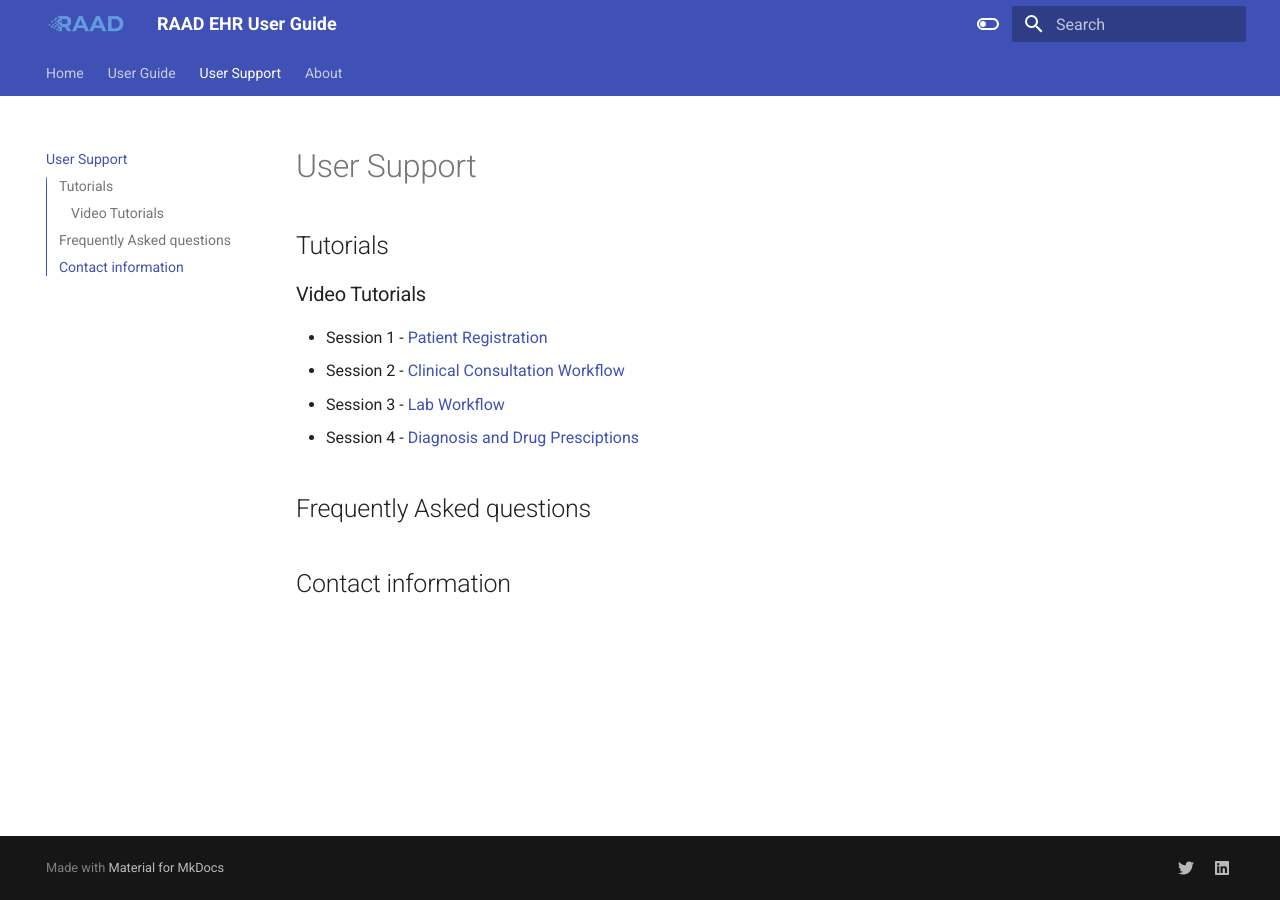
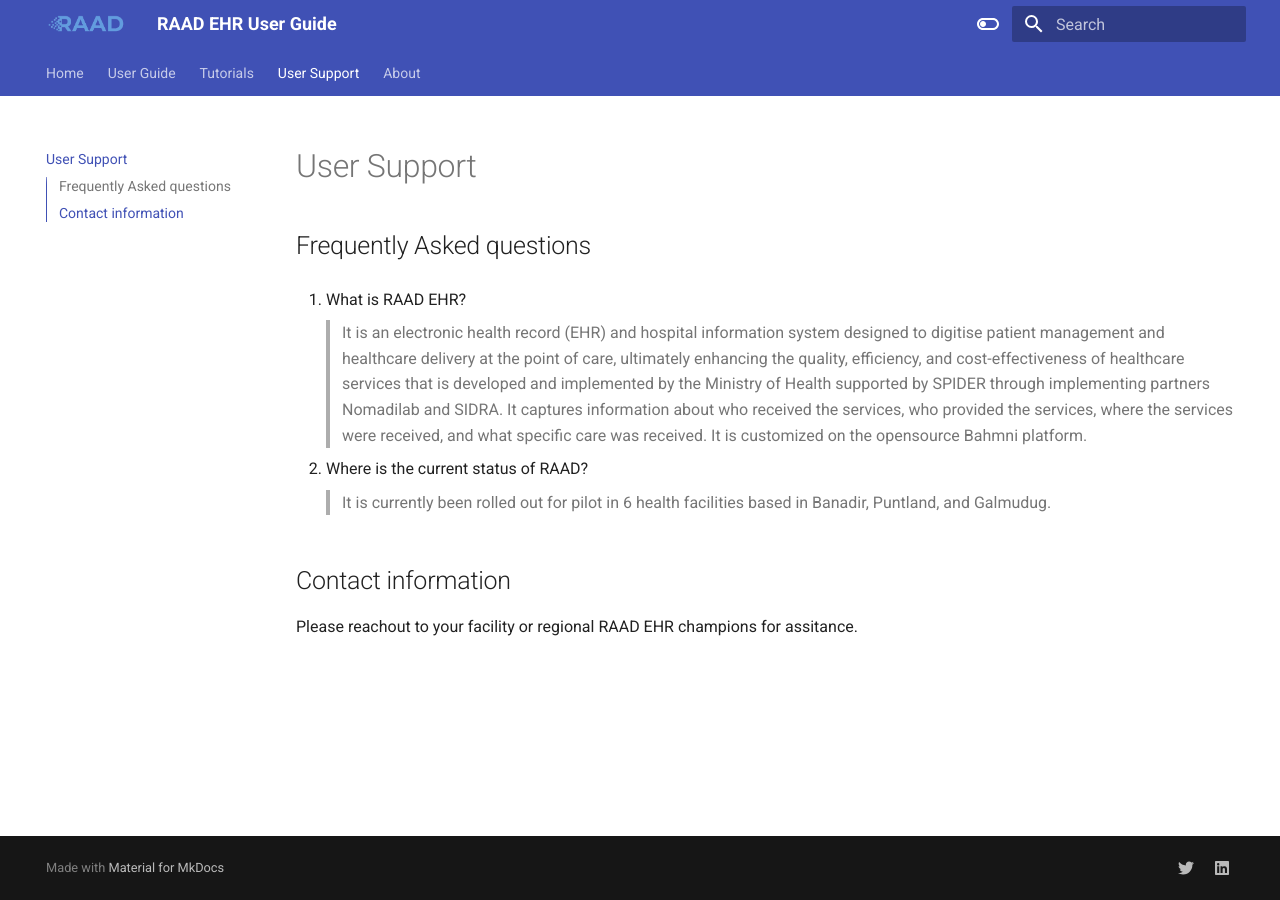
Before and after one commit to nomadilab-ehr/raad-docs, an MkDocs documentation site: the page built from docs/user-support.md, in a window 1280 px wide. Built offline with MkDocs 1.6.1 and Material for MkDocs 9.7.7, drawn with Linux system fonts in a browser that asks for light colours.

Commit message:
added tutorials section

```diff
--- a/docs/user-support.md
+++ b/docs/user-support.md
@@ -1,15 +1,12 @@
 #  User Support
 
-## Tutorials
+## Frequently Asked questions
+1. What is RAAD EHR?
+> It is an electronic health record (EHR) and hospital information system designed to digitise patient management and healthcare delivery at the point of care, ultimately enhancing the quality, efficiency, and cost-effectiveness of healthcare services that is developed and implemented by the Ministry of Health supported by SPIDER through implementing partners Nomadilab and SIDRA. It captures information about who received the services, who provided the services, where the services were received, and what specific care was received. It is customized on the opensource Bahmni platform.
 
-### Video Tutorials
-
-* Session 1 - [Patient Registration](https://youtu.be/jibRpFsEmuU?si=piQMEtujmNJFafPa)
-* Session 2 - [Clinical Consultation Workflow](https://youtu.be/Kj9Y1XAOqDU?si=QiBWCLVTvaIuhqWJ)
-* Session 3 - [Lab Workflow](https://youtu.be/bdpHGbUU0ZM?si=sl92KPqTqWFipf5z)
-* Session 4 - [Diagnosis and Drug Presciptions](https://youtu.be/9ElmkEL9KGE?si=mZa-3nEv6tYnv_go)
-
-
-## Frequently Asked questions
+2. Where is the current status of RAAD?
+> It is currently been rolled out for pilot in 6 health facilities based in Banadir, Puntland, and Galmudug.
 
 ## Contact information
+
+Please reachout to your facility or regional RAAD EHR champions for assitance.
--- a/mkdocs.yml
+++ b/mkdocs.yml
@@ -3,6 +3,7 @@
 nav:
   - Home: index.md
   - User Guide: user-guide.md
+  - Tutorials: tutorials.md
   - User Support: user-support.md
   - About: about.md
 theme:
```
Also changed, not shown: docs/tutorials.md (added, +18 -0 lines).
